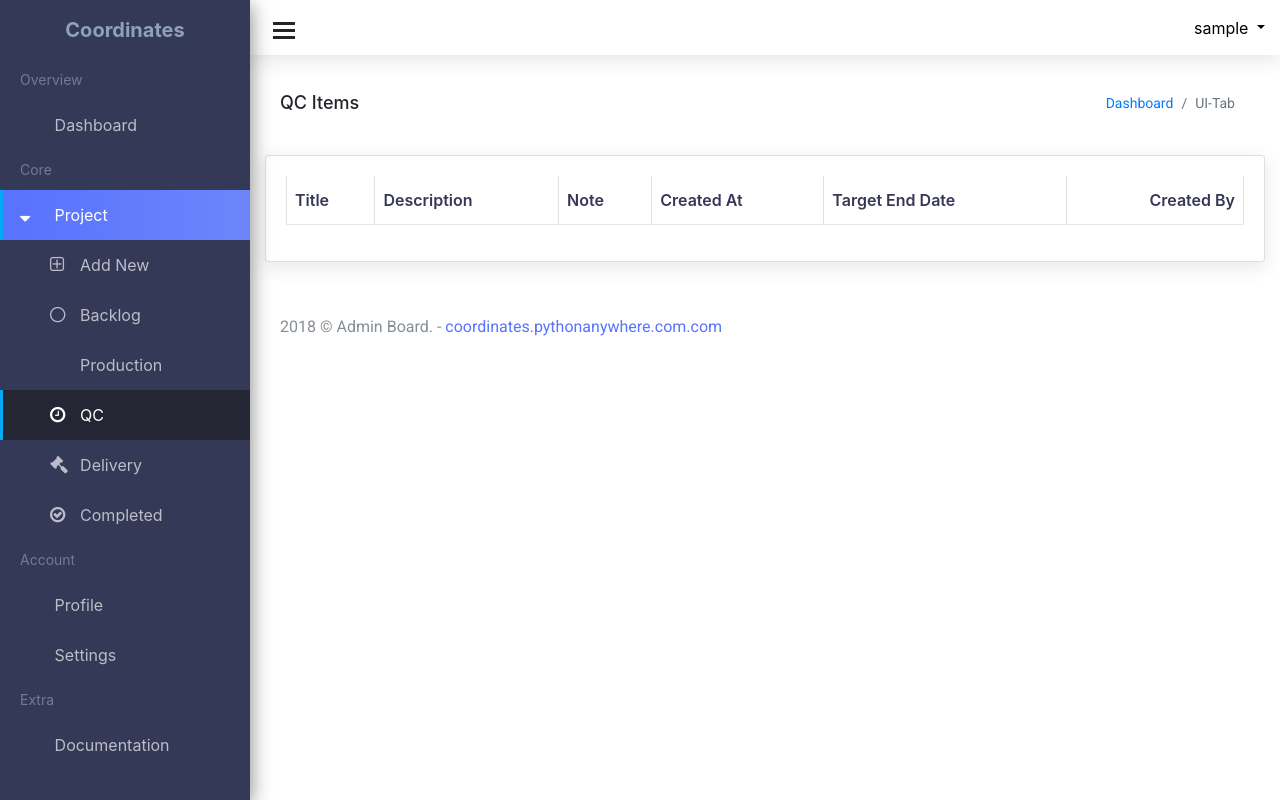
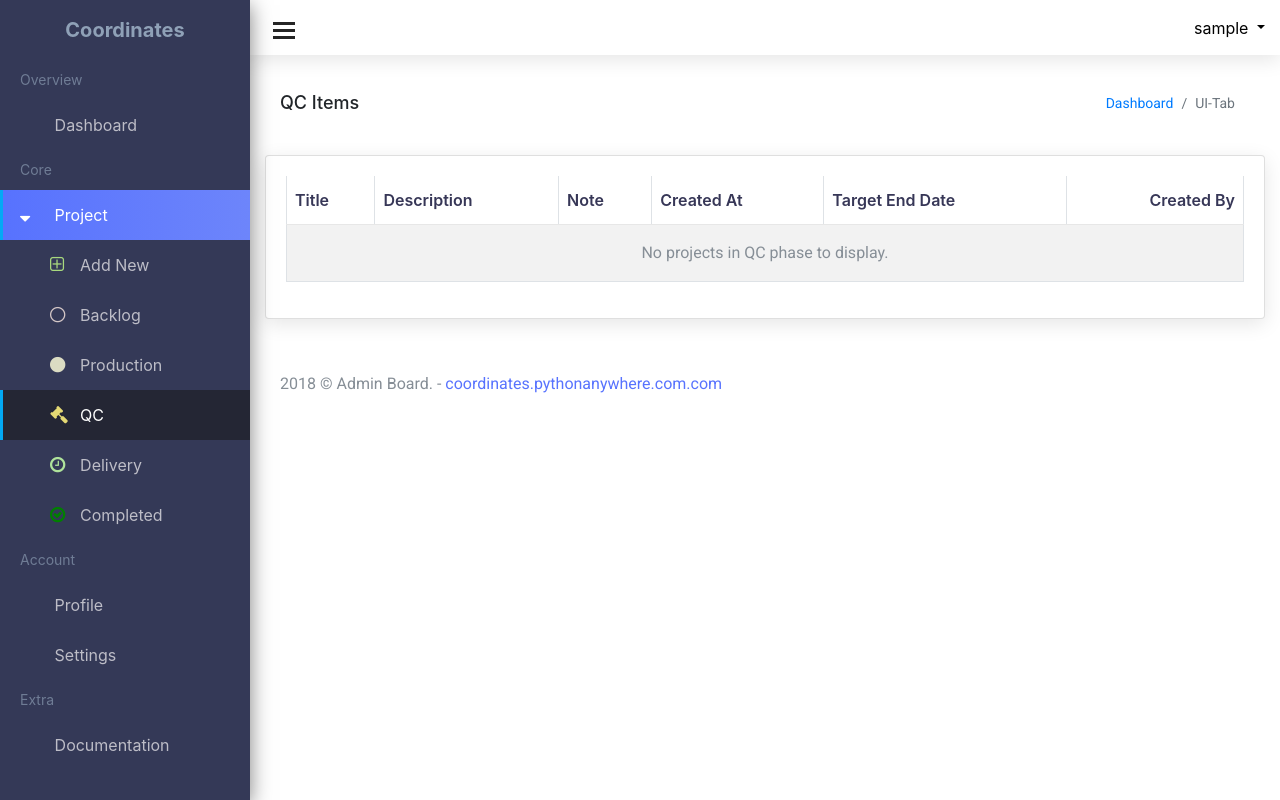
Before and after one commit to wazeem27/coordinates, a Django app: page /coordinates/qc_list/ in a window 1280 px wide. Run offline with Django 4.2, Linux system fonts and the light colour scheme; the visitor is signed in with stand-in values (Sample User, id 1); lists and menus that the app fills with data are empty; parts of the project's set-up code (start-up, migrations or seed data) failed here and were passed over; some libraries are stand-ins or nearby versions; some web fonts are replaced.

Commit message:
added minor fixes in template

```diff
--- a/coordinates/urls.py
+++ b/coordinates/urls.py
@@ -22,7 +22,7 @@ from core.views import DashboardView, Development
 
 
 urlpatterns = [
-    path('admin/', admin.site.urls),
+    #path('admin/', admin.site.urls),
     path('login/', auth_views.LoginView.as_view(template_name='authman/login.html'), name='login'),
     path(
         'logout', auth_views.LogoutView.as_view(template_name='authman/logout.html'), name='logout'
--- a/core/models.py
+++ b/core/models.py
@@ -58,7 +58,8 @@ class PhaseAssignment(models.Model):
     assigned_to = MultiSelectField(
         choices=[(user.id, user.username) for user in User.objects.all()],
         max_choices=3,
-        max_length=3
+        max_length=3,
+        null=True
         )
     STATUS_CHOICES = (
         ('Open', 'Open'),
--- a/core/templates/core/backlog_list.html
+++ b/core/templates/core/backlog_list.html
@@ -53,6 +53,11 @@
                                                 <td>{{ item.author }}</td>
                                             </tr>
                                             {% endfor %}
+                                            {% if not backlogs %}
+        <tr>
+            <td colspan="2" style="text-align: center;">No projects in backlog phase to display.</td>
+        </tr>
+        {% endif %}
                                         </tbody>
                                     </table>
                                 </div>
--- a/core/templates/core/base.html
+++ b/core/templates/core/base.html
@@ -50,12 +50,12 @@
                     <li><a class="sidebar-sub-toggle"><i class="fa fa-sort-down"></i> Project <span
                                 class="sidebar-collapse-icon ti-angle-down"></span></a>
                         <ul>
-                            <li><a href="{% url 'core-projects' %}"><i class="fa fa-plus-square-o"></i>Add New</a></li>
-                            <li><a href="{% url 'core-backlog' %}"><i class="fa fa-circle-thin"></i>Backlog</a></li>
-                            <li><a href="{% url 'core-production' %}"><i class="fa fa-cicle"></i>Production</a></li>
-                            <li><a href="{% url 'core-qc' %}"><i class="fa fa-clock-o"></i>QC</a></li>
-                            <li><a href="{% url 'core-delivery' %}"><i class="fa fa-gavel"></i>Delivery</a></li>
-                            <li><a href="{% url 'core-completed' %}"><i class="fa fa-check-circle-o"></i>Completed</a></li>
+                            <li><a href="{% url 'core-projects' %}"><i class="fa fa-plus-square-o" style="color:#a8d97e;"></i>Add New</a></li>
+                            <li><a href="{% url 'core-backlog' %}"><i class="fa fa-circle-thin" style="color: #d3c6c6;"></i>Backlog</a></li>
+                            <li><a href="{% url 'core-production' %}"><i class="fa fa-circle" style="color: #e5e5c9f2;"></i>Production</a></li>
+                            <li><a href="{% url 'core-qc' %}"><i class="fa fa-gavel" style="color: #e5d974;"></i>QC</a></li>
+                            <li><a href="{% url 'core-delivery' %}"><i class="fa fa-clock-o" style="color: #afe39b;"></i>Delivery</a></li>
+                            <li><a href="{% url 'core-completed' %}"><i class="fa fa-check-circle-o" style="color:green;"></i>Completed</a></li>
                         </ul>
                     </li>
                     <li class="label">Account</li>
--- a/core/templates/core/completed_list.html
+++ b/core/templates/core/completed_list.html
@@ -53,6 +53,11 @@
                                                 <td>{{ item.author }}</td>
                                             </tr>
                                             {% endfor %}
+                                            {% if not completed_items %}
+        <tr>
+            <td colspan="6" style="text-align: center;">No completed projects to display.</td>
+        </tr>
+        {% endif %}
                                         </tbody>
                                     </table>
                                 </div>
--- a/core/templates/core/delivery_list.html
+++ b/core/templates/core/delivery_list.html
@@ -53,6 +53,11 @@
                                                 <td>{{ item.author }}</td>
                                             </tr>
                                             {% endfor %}
+                                            {% if not backlogs %}
+        <tr>
+            <td colspan="6" style="text-align: center;">No projects in delivery phase to display.</td>
+        </tr>
+        {% endif %}
                                         </tbody>
                                     </table>
                                 </div>
--- a/core/templates/core/production_list.html
+++ b/core/templates/core/production_list.html
@@ -53,6 +53,12 @@
                                                 <td>{{ item.author }}</td>
                                             </tr>
                                             {% endfor %}
+                                            {% if not production_list %}
+                                            <tr>
+                                                    <td colspan="6" style="text-align: center;">No projects in Production phase to display.</td>
+                                            </tr>
+                                            {% endif %}
+
                                         </tbody>
                                     </table>
                                 </div>
--- a/core/templates/core/qc_list.html
+++ b/core/templates/core/qc_list.html
@@ -53,6 +53,11 @@
                                                 <td>{{ item.author }}</td>
                                             </tr>
                                             {% endfor %}
+                                            {% if not backlogs %}
+        <tr>
+            <td colspan="6" style="text-align: center;">No projects in QC phase to display.</td>
+        </tr>
+        {% endif %}
                                         </tbody>
                                     </table>
                                 </div>
--- a/core/views.py
+++ b/core/views.py
@@ -99,7 +99,7 @@ def delete_model_object(request, pk):
         if files:
             messages.error(request,
                 f'Project "{obj.title}" cannot be deleted. '
-                'It has Attachments, (delete the attchment first if you really want to delete it.'
+                'It has Attachments, (delete the attachments first if you really want to delete it.)'
             )
             return redirect('core-projects')
         elif not obj.phase.name == 'Backlog':
```
Also changed, not shown: core/templates/core/backlog_detail.html (+0 -12 lines).
